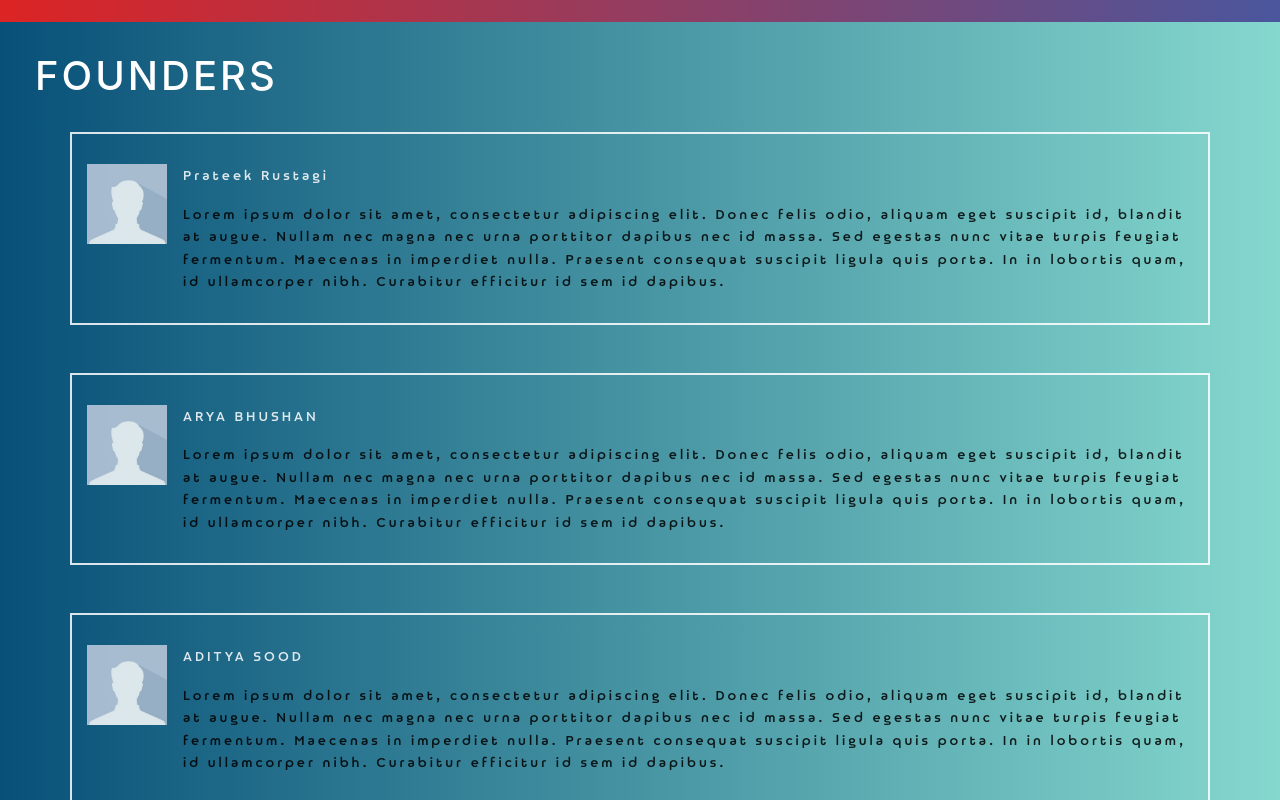
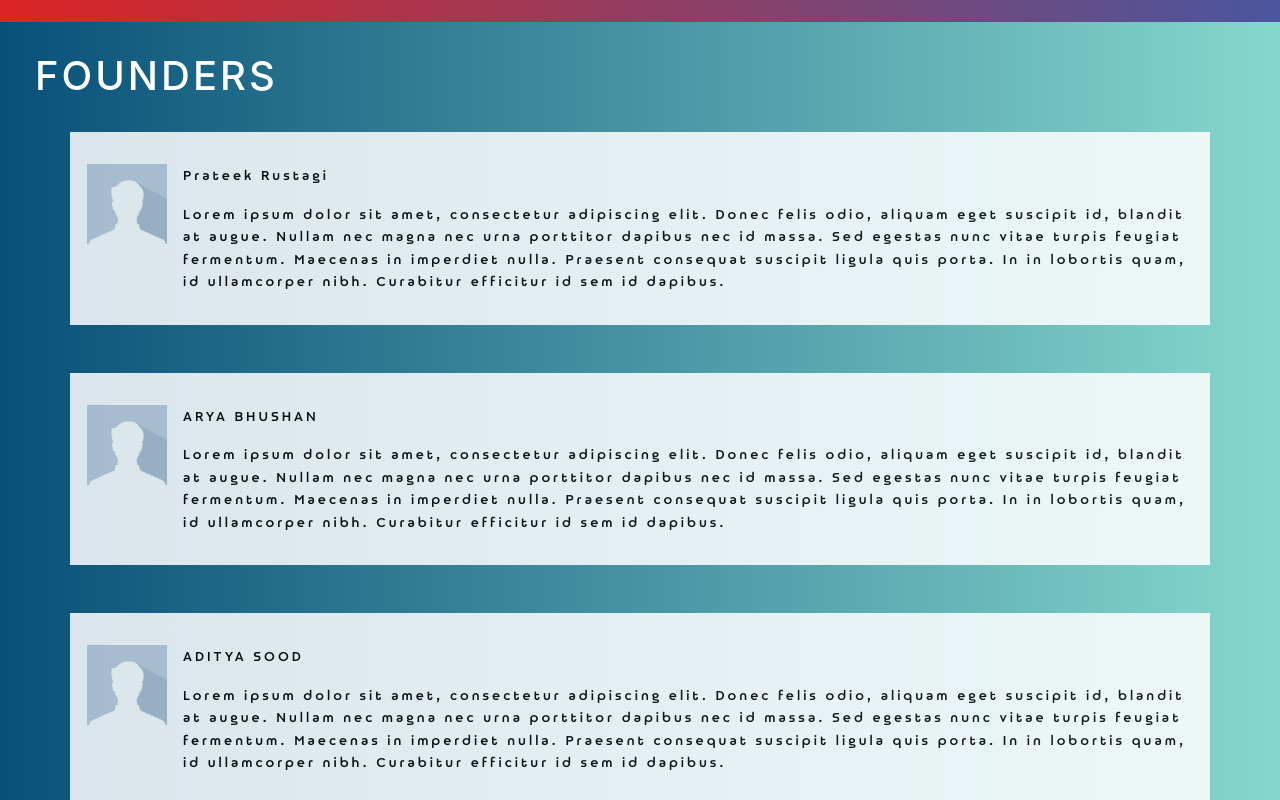
Before and after one commit to prateekrustag/CodingBlog, a plain HTML site: page index.html in a window 1280 px wide. Shown: the part 2420-3220 px from the top of the page. Drawn offline with nearby package versions, Linux system fonts and the light colour scheme; a script that the page names is missing.

Commit message:
Update index.html

```diff
--- a/index.html
+++ b/index.html
@@ -174,11 +174,11 @@ Lorem ipsum dolor sit amet, consectetur adipiscing elit. Donec felis odio, aliqu
 <div class="container-fluid box" id="users">
 <h1 class="heading">FOUNDERS</h1><br>
 
-<div class="container boxin3" style="background-color: transparent; border: 2px solid white;">
+<div class="container boxin3" style="background-color: white; border: 2px solid white;">
 <div class="media">
 <img src="icon13.jpg" class="mr-3" class="image-thumbnail" width="80" height="80">
 <div class="media-body kl">
-<p class="mt-0">Prateek Rustagi</p>
+<p class="mt-0" style="color: black;">Prateek Rustagi</p>
 <font color="black">
 	Lorem ipsum dolor sit amet, consectetur adipiscing elit. Donec felis odio, aliquam eget suscipit id, blandit at augue. Nullam nec magna nec urna porttitor dapibus nec id massa. Sed egestas nunc vitae turpis feugiat fermentum. Maecenas in imperdiet nulla. Praesent consequat suscipit ligula quis porta. In in lobortis quam, id ullamcorper nibh. Curabitur efficitur id sem id dapibus.
 </font>
@@ -188,11 +188,11 @@ Lorem ipsum dolor sit amet, consectetur adipiscing elit. Donec felis odio, aliqu
 <BR><BR>
 
 
-<div class="container boxin3" style="background-color: transparent; border: 2px solid white;">
+<div class="container boxin3" style="background-color: white; border: 2px solid white;">
 <div class="media">
 <img src="icon13.jpg" class="mr-3" class="image-thumbnail" width="80" height="80">
 <div class="media-body kl">
-<p class="mt-0">ARYA BHUSHAN</p>
+<p class="mt-0" style="color: black">ARYA BHUSHAN</p>
 <font color="black">
 	Lorem ipsum dolor sit amet, consectetur adipiscing elit. Donec felis odio, aliquam eget suscipit id, blandit at augue. Nullam nec magna nec urna porttitor dapibus nec id massa. Sed egestas nunc vitae turpis feugiat fermentum. Maecenas in imperdiet nulla. Praesent consequat suscipit ligula quis porta. In in lobortis quam, id ullamcorper nibh. Curabitur efficitur id sem id dapibus.
 </font>
@@ -202,11 +202,11 @@ Lorem ipsum dolor sit amet, consectetur adipiscing elit. Donec felis odio, aliqu
 <br><br>
 
 
-<div class="container boxin3" style="background-color: transparent; border: 2px solid white;">
+<div class="container boxin3" style="background-color: white; border: 2px solid white;">
 <div class="media">
 <img src="icon13.jpg" class="mr-3" class="image-thumbnail" width="80" height="80">
 <div class="media-body kl">
-<p class="mt-0">ADITYA SOOD</p>
+<p class="mt-0" style="color: black">ADITYA SOOD</p>
 <font color="black">
 	Lorem ipsum dolor sit amet, consectetur adipiscing elit. Donec felis odio, aliquam eget suscipit id, blandit at augue. Nullam nec magna nec urna porttitor dapibus nec id massa. Sed egestas nunc vitae turpis feugiat fermentum. Maecenas in imperdiet nulla. Praesent consequat suscipit ligula quis porta. In in lobortis quam, id ullamcorper nibh. Curabitur efficitur id sem id dapibus.
 </font>
```
